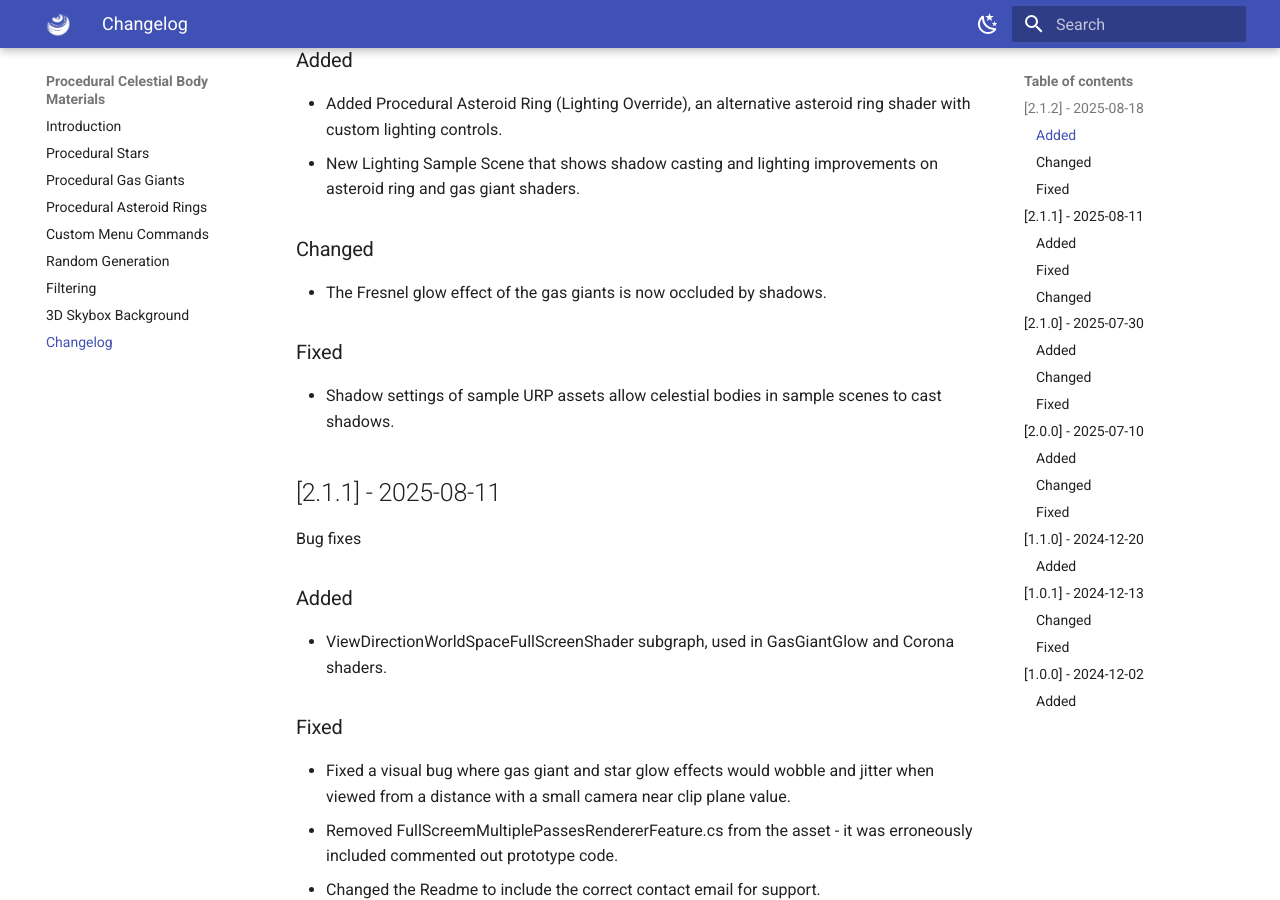
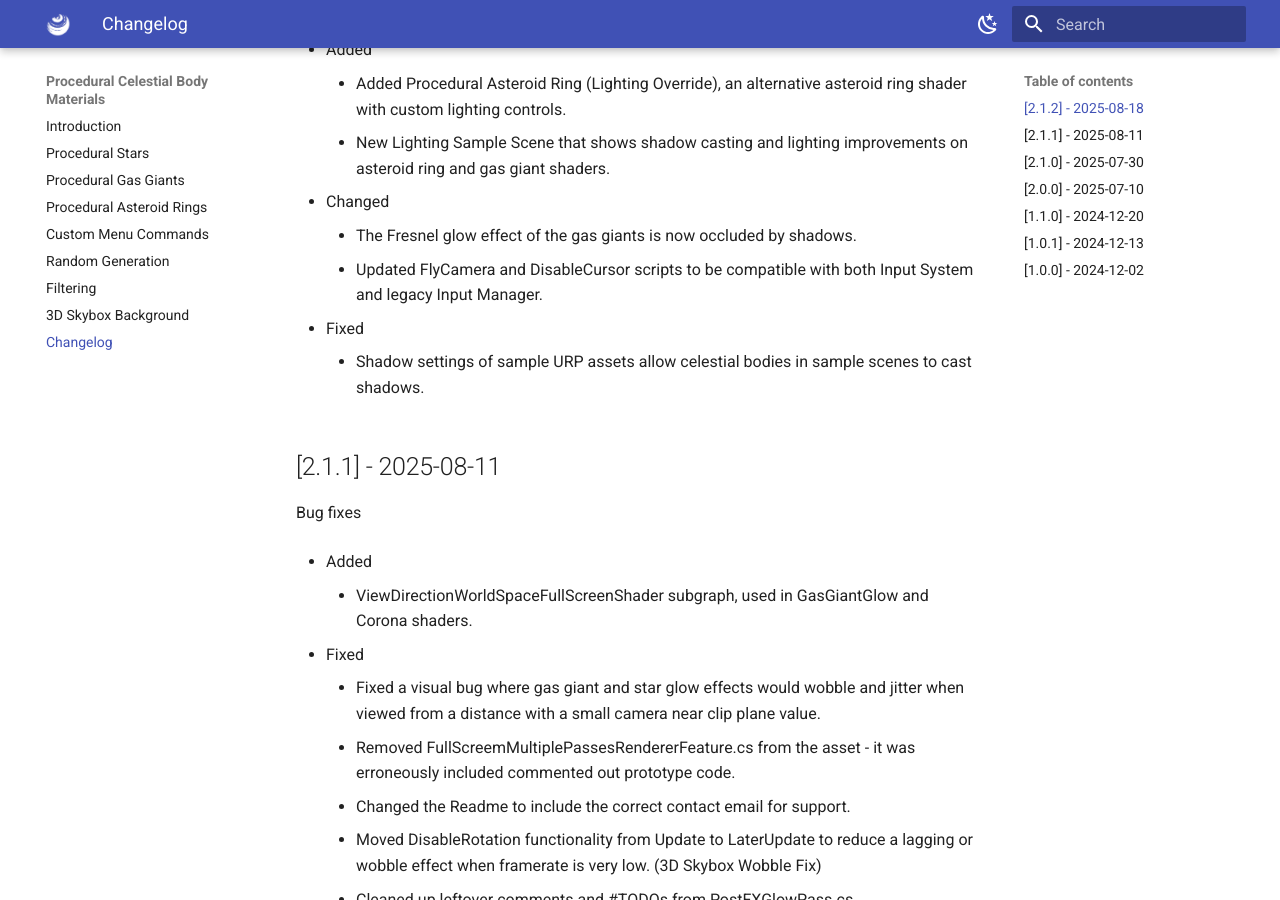
Before and after one commit to parallel-cascades/procedural-celestial-body-materials, an MkDocs documentation site: the page built from docs/changelog.md, in a window 1280 px wide and 900 px high, scrolled down 350 px. Built offline with MkDocs 1.6.1 and Material for MkDocs 9.7.7, drawn with Linux system fonts in a browser that asks for light colours.

Commit message:
updated changelog format

```diff
--- a/docs/changelog.md
+++ b/docs/changelog.md
@@ -8,80 +8,81 @@ and this project adheres to [Semantic Versioning](https://semver.org/spec/v2.0.0
 ## [2.1.2] - 2025-08-18
 Improved lighting-related shader effects and fixed minor bugs
 
-### Added
-- Added Procedural Asteroid Ring (Lighting Override), an alternative asteroid ring shader with custom lighting controls.
-- New Lighting Sample Scene that shows shadow casting and lighting improvements on asteroid ring and gas giant shaders.
+- Added
+    - Added Procedural Asteroid Ring (Lighting Override), an alternative asteroid ring shader with custom lighting controls.
+    - New Lighting Sample Scene that shows shadow casting and lighting improvements on asteroid ring and gas giant shaders.
 
-### Changed
-- The Fresnel glow effect of the gas giants is now occluded by shadows.
+- Changed
+    - The Fresnel glow effect of the gas giants is now occluded by shadows.
+    - Updated FlyCamera and DisableCursor scripts to be compatible with both Input System and legacy Input Manager.
 
-### Fixed
-- Shadow settings of sample URP assets allow celestial bodies in sample scenes to cast shadows.
+- Fixed
+    - Shadow settings of sample URP assets allow celestial bodies in sample scenes to cast shadows.
 
 ## [2.1.1] - 2025-08-11
 Bug fixes
 
-### Added
-- ViewDirectionWorldSpaceFullScreenShader subgraph, used in GasGiantGlow and Corona shaders.
+- Added
+    - ViewDirectionWorldSpaceFullScreenShader subgraph, used in GasGiantGlow and Corona shaders.
 
-### Fixed
-- Fixed a visual bug where gas giant and star glow effects would wobble and jitter when viewed from a distance with a small camera near clip plane value.
-- Removed FullScreemMultiplePassesRendererFeature.cs from the asset - it was erroneously included commented out prototype code.
-- Changed the Readme to include the correct contact email for support.
-- Moved DisableRotation functionality from Update to LaterUpdate to reduce a lagging or wobble effect when framerate is very low. (3D Skybox Wobble Fix)
-- Cleaned up leftover comments and #TODOs from PostFXGlowPass.cs
+- Fixed
+    - Fixed a visual bug where gas giant and star glow effects would wobble and jitter when viewed from a distance with a small camera near clip plane value.
+    - Removed FullScreemMultiplePassesRendererFeature.cs from the asset - it was erroneously included commented out prototype code.
+    - Changed the Readme to include the correct contact email for support.
+    - Moved DisableRotation functionality from Update to LaterUpdate to reduce a lagging or wobble effect when framerate is very low. (3D Skybox Wobble Fix)
+    - Cleaned up leftover comments and #TODOs from PostFXGlowPass.cs
 
-### Changed
-- Ray-sphere intersection code refactored to return more logically defined results. GasGiantGlow and Corona shaders updated to use the new results.
-- Refactored the names of some variables in GasGiantGlow.hlsl to be consistent with the effect.
+- Changed
+    - Ray-sphere intersection code refactored to return more logically defined results. GasGiantGlow and Corona shaders updated to use the new results.
+    - Refactored the names of some variables in GasGiantGlow.hlsl to be consistent with the effect.
 
 ## [2.1.0] - 2025-07-30
 Editor and Runtime Random Generation
 
-### Added
-- Random Procedural Generation methods for asteroid rings, gas giants and stars.
-- New sample scene showcasing the runtime random generation of celestial bodies.
-- Editor UI Buttons for randomization of Procedural Gas Giant, Procedural Star and Procedural Asteroid Ring inspectors.
+- Added
+    - Random Procedural Generation methods for asteroid rings, gas giants and stars.
+    - New sample scene showcasing the runtime random generation of celestial bodies.
+    - Editor UI Buttons for randomization of Procedural Gas Giant, Procedural Star and Procedural Asteroid Ring inspectors.
 
-### Changed
-- Creating new procedural celestial bodies through custom menu commands creates a randomized body by default.
+- Changed
+    - Creating new procedural celestial bodies through custom menu commands creates a randomized body by default.
 
-### Fixed
-- Fixed angular seam bug in the Asteroid Ring shader (again).
-- Missing texture warnings for gradient textures on new body creation.
+- Fixed
+    - Fixed angular seam bug in the Asteroid Ring shader (again).
+    - Missing texture warnings for gradient textures on new body creation.
 
 ## [2.0.0] - 2025-07-10
 Major update - package structure rework and 3D Skybox Sample scene and URP rendering technique.
 
-### Added
-- New welcome window with links to sample scenes and documentation.
-- New URP Renderer assets for 3D skybox rendering.
-- New sample scene showcasing the 3D skybox effect.
-- 3 New gas giant prefabs, used in the 3D skybox sample scene.
-- Sample URP Volume profile with Bloom effect to be used as an alternative, or in addition to post-processing glow effect.
+- Added
+    - New welcome window with links to sample scenes and documentation.
+    - New URP Renderer assets for 3D skybox rendering.
+    - New sample scene showcasing the 3D skybox effect.
+    - 3 New gas giant prefabs, used in the 3D skybox sample scene.
+    - Sample URP Volume profile with Bloom effect to be used as an alternative, or in addition to post-processing glow effect.
 
-### Changed
-- Asset format reverted to Assets folder package. This will require uninstalling any previous versions of the package.
-- GlowPostFXPass renamed to PostFXGlowPass for consistency, reworked to access the depth and stencil attachment textures for 3D Skybox compatibility.
-- Reworked Corona and Gas Giant Glow effects for better performance and visual consistence when scaling their size.
+- Changed
+    - Asset format reverted to Assets folder package. This will require uninstalling any previous versions of the package.
+    - GlowPostFXPass renamed to PostFXGlowPass for consistency, reworked to access the depth and stencil attachment textures for 3D Skybox compatibility.
+    - Reworked Corona and Gas Giant Glow effects for better performance and visual consistence when scaling their size.
 
-### Fixed
-- Visual artifacts at glow effect edges would occur when viewed from great distances.
+- Fixed
+    - Visual artifacts at glow effect edges would occur when viewed from great distances.
 
 ## [1.1.0] - 2024-12-20
 
-### Added
-- New Procedural Gas Giant Glow shader effect.
+- Added
+    - New Procedural Gas Giant Glow shader effect.
 
 ## [1.0.1] - 2024-12-13
 
-### Changed
-- Renamed 'PlanetaryRing.hlsl' to 'AsteroidRing.hlsl' to better fit shader purpose.
+- Changed
+    - Renamed 'PlanetaryRing.hlsl' to 'AsteroidRing.hlsl' to better fit shader purpose.
 
-### Fixed
-- Fixed minor visual bug in asteroid ring shader - angular discontinuity visible as a 1 pixel-wide line.
+- Fixed
+    - Fixed minor visual bug in asteroid ring shader - angular discontinuity visible as a 1 pixel-wide line.
 
 ## [1.0.0] - 2024-12-02
 
-### Added
-- Initial release
+- Added
+    - Initial release
```
